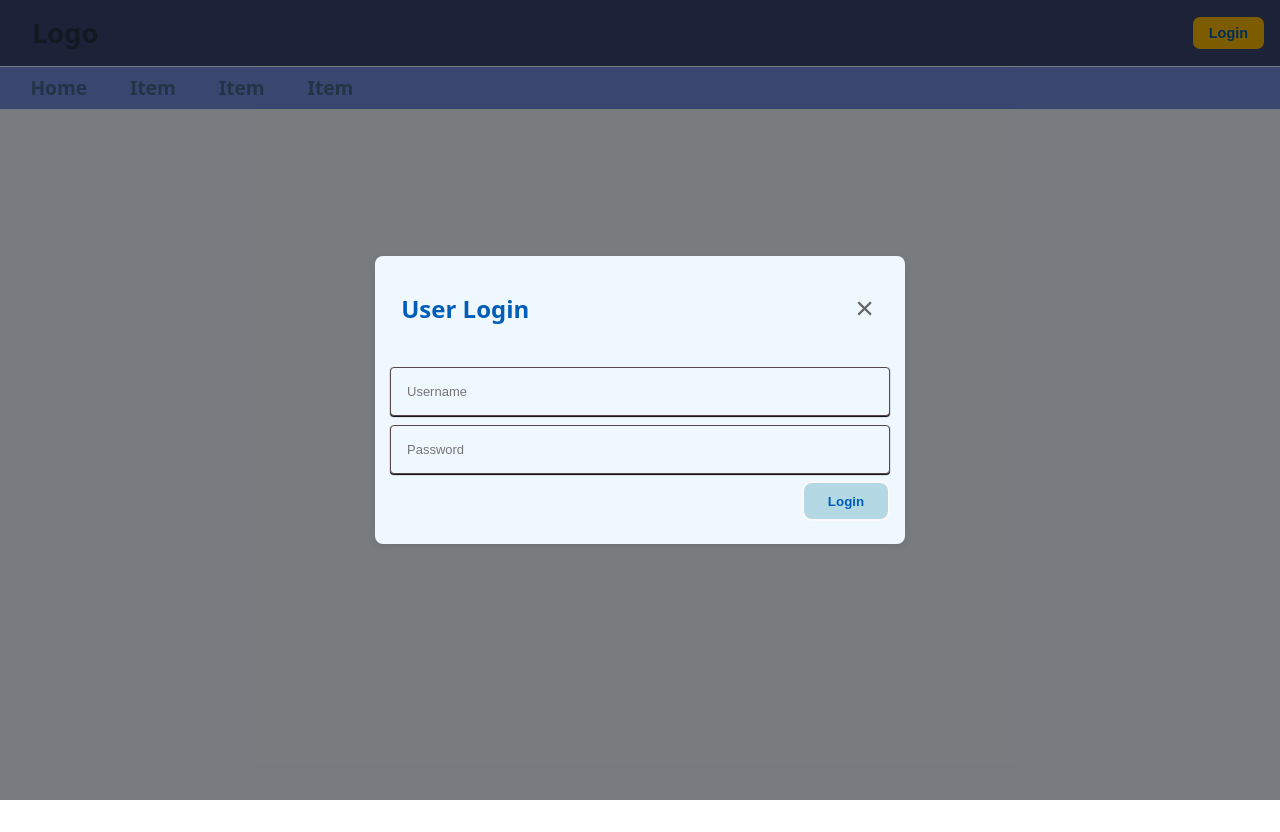
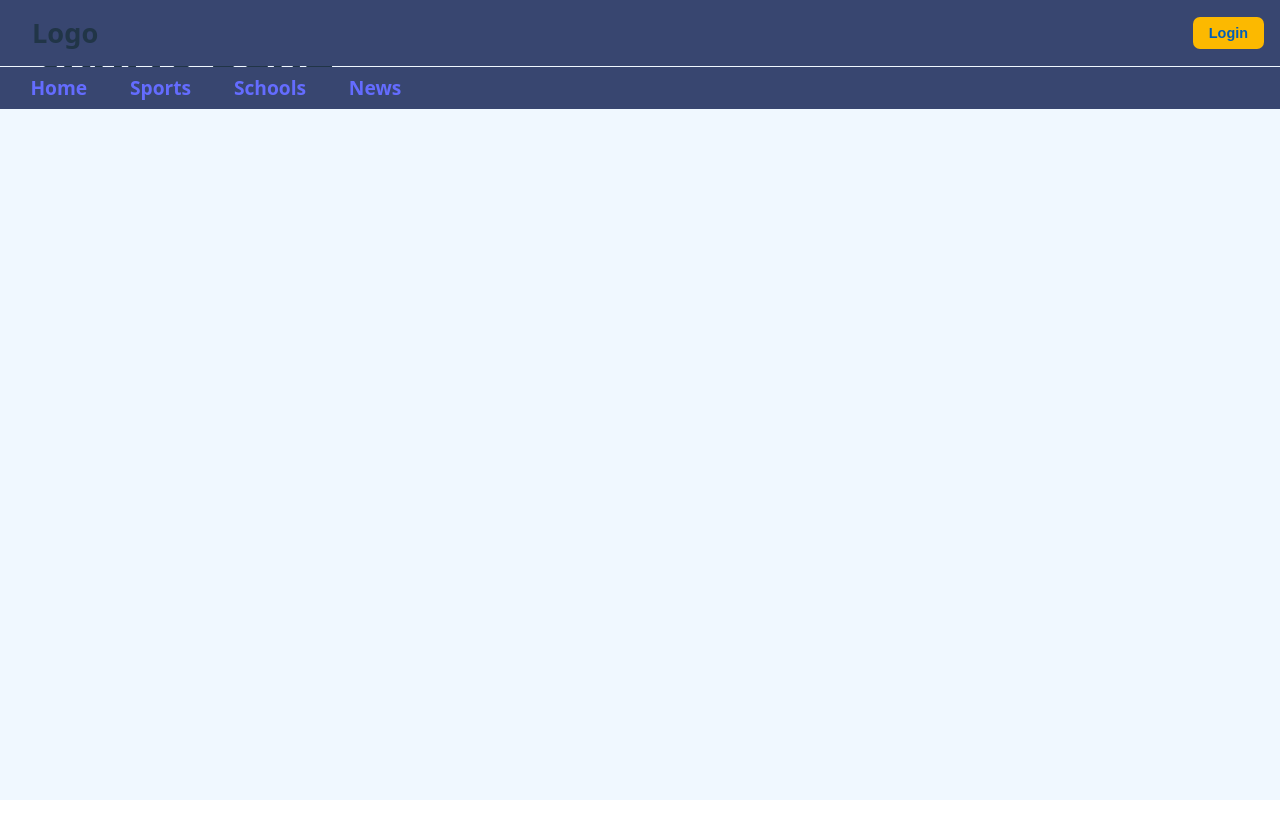
Before and after one commit to DerisO22/FieldStats, a React (Vite) app in the folder sports_page/: page /sports in a window 1280 px wide. Built offline with nearby package versions, Linux system fonts and the light colour scheme.

Commit message:
Added navigable pages and fixed the tsconfig files

```diff
--- a/sports_page/package.json
+++ b/sports_page/package.json
@@ -11,7 +11,8 @@
   },
   "dependencies": {
     "react": "^19.0.0",
-    "react-dom": "^19.0.0"
+    "react-dom": "^19.0.0",
+    "react-router-dom": "^7.5.3"
   },
   "devDependencies": {
     "@eslint/js": "^9.22.0",
--- a/sports_page/src/App.tsx
+++ b/sports_page/src/App.tsx
@@ -1,12 +1,37 @@
 
 import './App.css'
-import HomePage from './components/HomePage';
+import { useState } from 'react';
+import { BrowserRouter as Router, Routes, Route } from 'react-router-dom';
+import SportsPage from './pages/SportsPage';
+import HomePage from './pages/HomePage';
+import SchoolsPage from './pages/SchoolsPage';
+import NewsPage from './pages/NewsPage';
+import HeaderMenu from './components/HeaderMenu';
+import SubHeader from './components/SubHeader';
 
 const App = () => {
+  // Login Auth States
+  const [isLoggedIn, setIsLoggedIn] = useState<boolean>(false);
+  const [isLoginOpen, setIsLoginOpen] = useState<boolean>(false);
 
   return (
     <>
-      <HomePage />
+    {/* React Router for navigating between pages */}
+    <Router>
+      <HeaderMenu
+                isLoggedIn={isLoggedIn}
+                setIsLoggedIn={setIsLoggedIn}
+                isLoginOpen={isLoginOpen}
+                setIsLoginOpen={setIsLoginOpen}
+            />
+      <SubHeader />
+        <Routes>
+          <Route path='/' element={<HomePage />}/>
+          <Route path='/sports' element={<SportsPage />}/>
+          <Route path='/news' element={<NewsPage />}/>
+          <Route path='/schools' element={<SchoolsPage />}/>
+        </Routes>
+    </Router>
     </>
   )
 }
--- a/sports_page/src/components/HomePage.tsx
+++ /dev/null
@@ -1,22 +0,0 @@
-import { useState } from 'react';
-import HeaderMenu from './HeaderMenu';
-import SubHeader from './SubHeader';
-
-const HomePage = () => {
-    const [isLoggedIn, setIsLoggedIn] = useState<boolean>(false);
-    const [isLoginOpen, setIsLoginOpen] = useState<boolean>(true);
-
-    return (
-        <>
-            <HeaderMenu
-                isLoggedIn={isLoggedIn}
-                setIsLoggedIn={setIsLoggedIn}
-                isLoginOpen={isLoginOpen}
-                setIsLoginOpen={setIsLoginOpen}
-            />
-            <SubHeader />
-        </>
-    )
-}
-
-export default HomePage
--- a/sports_page/src/components/SubHeader.tsx
+++ b/sports_page/src/components/SubHeader.tsx
@@ -1,4 +1,5 @@
 import '../components/component_styles/subheader_menu.css'
+import { Link } from 'react-router-dom'
 
 const SubHeader = () => {
 
@@ -9,10 +10,10 @@ const SubHeader = () => {
             </div> */}
 
             <div className="headerMenu">
-                <div className="headerMenuItem">Home</div>
-                <div className="headerMenuItem">Item</div>
-                <div className="headerMenuItem">Item</div>
-                <div className="headerMenuItem">Item</div>
+                <Link to="/" className="headerMenuItem">Home</Link>
+                <Link to="/sports" className="headerMenuItem">Sports</Link>
+                <Link to="/schools" className="headerMenuItem">Schools</Link>
+                <Link to="/news" className="headerMenuItem">News</Link>
             </div>
         </div>
     )
--- /dev/null
+++ b/sports_page/src/pages/HomePage.tsx
@@ -0,0 +1,12 @@
+import { useState } from 'react';
+
+const HomePage = () => {
+
+    return (
+        <>
+         <h1>Home Page</h1>
+        </>
+    )
+}
+
+export default HomePage;
--- /dev/null
+++ b/sports_page/src/pages/NewsPage.tsx
@@ -0,0 +1,9 @@
+const NewsPage = () => {
+  return (
+    <>
+      <h1>News Page</h1>
+    </>
+  )
+}
+
+export default NewsPage
--- /dev/null
+++ b/sports_page/src/pages/SchoolsPage.tsx
@@ -0,0 +1,9 @@
+const SchoolsPage = () => {
+  return (
+    <>
+      <h1>Schools Page</h1>
+    </>
+  )
+}
+
+export default SchoolsPage
--- /dev/null
+++ b/sports_page/src/pages/SportsPage.tsx
@@ -0,0 +1,9 @@
+const SportsPage = () => {
+  return (
+    <>
+      <h1>Sports Page</h1>
+    </>
+  )
+}
+
+export default SportsPage
--- a/sports_page/tsconfig.app.json
+++ b/sports_page/tsconfig.app.json
@@ -1,5 +1,6 @@
 {
   "compilerOptions": {
+    "incremental": true,
     "tsBuildInfoFile": "./node_modules/.tmp/tsconfig.app.tsbuildinfo",
     "target": "ES2020",
     "useDefineForClassFields": true,
@@ -19,8 +20,7 @@
     "strict": true,
     "noUnusedLocals": true,
     "noUnusedParameters": true,
-    "noFallthroughCasesInSwitch": true,
-    "noUncheckedSideEffectImports": true
+    "noFallthroughCasesInSwitch": true
   },
   "include": ["src"]
 }
--- a/sports_page/tsconfig.node.json
+++ b/sports_page/tsconfig.node.json
@@ -1,5 +1,6 @@
 {
   "compilerOptions": {
+    "incremental": true,
     "tsBuildInfoFile": "./node_modules/.tmp/tsconfig.node.tsbuildinfo",
     "target": "ES2022",
     "lib": ["ES2023"],
@@ -17,8 +18,7 @@
     "strict": true,
     "noUnusedLocals": true,
     "noUnusedParameters": true,
-    "noFallthroughCasesInSwitch": true,
-    "noUncheckedSideEffectImports": true
+    "noFallthroughCasesInSwitch": true
   },
   "include": ["vite.config.ts"]
 }
```
Also changed, not shown: 1 other file (tests, documents, lock files or other folders).
